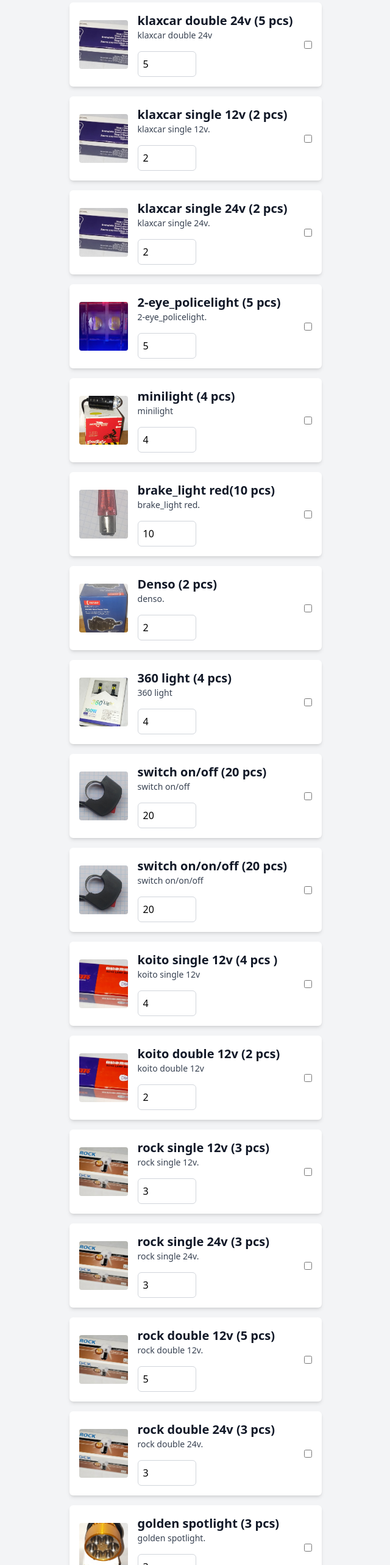
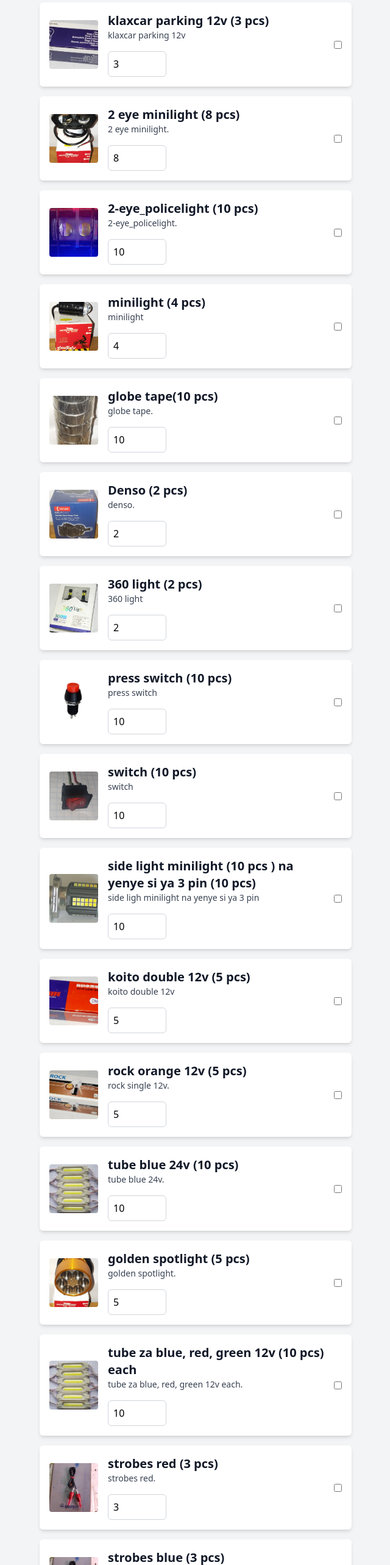
Before and after one commit to Maxmacharia/packing_checklist, a React (Create React App) app: page / in a window 1280 px wide. Shown: the part 234-2800 px from the top of the page at 61% size, without its empty margins (319-959 px from the left). Built offline with nearby package versions, Linux system fonts and the light colour scheme.

Commit message:
tenth commit

```diff
--- a/src/data.js
+++ b/src/data.js
@@ -1,12 +1,12 @@
 // Import images
 import image1 from './images/klaxcar_double.jpeg';
-//import image2 from './images/minilight_2eye.jpeg';
+import image2 from './images/minilight_2eye.jpeg';
 import image3 from './images/minilight.jpeg';
-import image4 from './images/4_eye.png';
+//import image4 from './images/4_eye.png';
 import image5 from './images/2-eye_policelight.jpeg'
 //import image6 from './images/brake_step.jpeg';
-import image7 from './images/brake_light.jpeg';
-//import image8 from './images/globe.jpeg';
+//import image7 from './images/brake_light.jpeg';
+import image8 from './images/globe.jpeg';
 //import image9 from './images/headlight_lamp.jpeg';
 //import image10 from './images/arrow.jpg';
 //import image11 from './images/h1_zinno.jpg';
@@ -14,11 +14,11 @@ import image7 from './images/brake_light.jpeg';
 //import image13 from './images/parking_bulb.jpeg';
 //import image14 from './images/h11_zinno.jpg';
 //import image15 from './images/radiator_cup.jpg';
-//import image16 from './images/press_switch.jpg';
-import image17 from './images/on_off.jpeg';
+import image16 from './images/press_switch.jpg';
+//import image17 from './images/on_off.jpeg';
 import image18 from './images/tube.jpg';
 //import image19 from './images/compat_twin_horn.jpeg';
-//import image20 from './images/mini_sidelight.png';
+import image20 from './images/mini_sidelight.png';
 import image21 from './images/360_led_light.jpeg';
 import image22 from './images/denso_horn.jpeg';
 import image23 from './images/t20_single.jpeg';
@@ -26,45 +26,40 @@ import image24 from './images/strobes.jpeg';
 //import image25 from './images/klaxcar_double.jpeg';
 import image26 from './images/normal_parking_bulb.jpeg';
 import image27 from './images/golden.jpeg';
-import image28 from './images/fuse.jpeg';
+//import image28 from './images/fuse.jpeg';
 //import image29 from './images/klaxcar_double.jpeg';
 //import image30 from './images/klaxcar_double.jpeg';
+import image31 from './images/switch.jpeg';
+import image32 from './images/kispotlight.jpeg';
 
 export const items = [
   {
     id: 1,
-    name: "klaxcar_double 12v (5 pcs)",
+    name: "klaxcar_double 12v (3 pcs)",
     image: image1,  // Use the imported image
     description: "klaxcar_double. 12v",
-    quantity: 5,  // Initial quantity
+    quantity: 3,  // Initial quantity
   },
   {
     id: 2,
-    name: "klaxcar double 24v (5 pcs)",
+    name: "klaxcar parking 12v (3 pcs)",
     image: image1,  // Use the imported image
-    description: "klaxcar double 24v",
-    quantity: 5,  // Initial quantity
+    description: "klaxcar parking 12v",
+    quantity: 3,  // Initial quantity
   },
    {
     id: 3,
-    name: "klaxcar single 12v (2 pcs)",
-    image: image1,  // Use the imported image
-    description: "klaxcar single 12v.",
-    quantity: 2,  // Initial quantity
-  },
-   {
-    id: 4,
-    name: "klaxcar single 24v (2 pcs)",
-    image: image1,  // Use the imported image
-    description: "klaxcar single 24v.",
-    quantity: 2,  // Initial quantity
+    name: "2 eye minilight (8 pcs)",
+    image: image2,  // Use the imported image
+    description: "2 eye minilight.",
+    quantity: 8,  // Initial quantity
   },
    {
     id: 5,
-    name: "2-eye_policelight (5 pcs)",
+    name: "2-eye_policelight (10 pcs)",
     image: image5,  // Use the imported image
     description: "2-eye_policelight.",
-    quantity: 5,  // Initial quantity
+    quantity: 10,  // Initial quantity
   },
    {
     id: 6,
@@ -75,9 +70,9 @@ export const items = [
   },
    {
     id: 7,
-    name: "brake_light red(10 pcs)",
-    image: image7,  // Use the imported image
-    description: "brake_light red.",
+    name: "globe tape(10 pcs)",
+    image: image8,  // Use the imported image
+    description: "globe tape.",
     quantity: 10,  // Initial quantity
   },
   {
@@ -89,130 +84,102 @@ export const items = [
   },
   {
     id: 9,
-    name: "360 light (4 pcs)",
+    name: "360 light (2 pcs)",
     image: image21,  // Use the imported image
     description: "360 light",
-    quantity: 4,  // Initial quantity
+    quantity: 2,  // Initial quantity
   },
   {
     id: 10,
-    name: "switch on/off (20 pcs)",
-    image: image17,  // Use the imported image
-    description: "switch on/off",
-    quantity: 20,  // Initial quantity
+    name: "press switch (10 pcs)",
+    image: image16,  // Use the imported image
+    description: "press switch",
+    quantity: 10,  // Initial quantity
   },
   {
     id: 11,
-    name: "switch on/on/off (20 pcs)",
-    image: image17,  // Use the imported image
-    description: "switch on/on/off",
-    quantity: 20,  // Initial quantity
+    name: "switch (10 pcs)",
+    image: image31,  // Use the imported image
+    description: "switch",
+    quantity: 10,  // Initial quantity
   },
   {
     id: 12,
-    name: "koito single 12v (4 pcs )",
-    image: image23,  // Use the imported image
-    description: "koito single 12v",
-    quantity: 4,  // Initial quantity
+    name: "side light minilight (10 pcs ) na yenye si ya 3 pin (10 pcs)",
+    image: image20,  // Use the imported image
+    description: "side ligh minilight na yenye si ya 3 pin",
+    quantity: 10,  // Initial quantity
   },
   {
     id: 13,
-    name: "koito double 12v (2 pcs)",
+    name: "koito double 12v (5 pcs)",
     image: image23,  // Use the imported image
     description: "koito double 12v",
-    quantity: 2,  // Initial quantity
+    quantity: 5,  // Initial quantity
   },
   {
     id: 14,
-    name: "rock single 12v (3 pcs)",
+    name: "rock orange 12v (5 pcs)",
     image: image26,  // Use the imported image
     description: "rock single 12v.",
-    quantity: 3,  // Initial quantity
+    quantity: 5,  // Initial quantity
   },
   {
     id: 15,
-    name: "rock single 24v (3 pcs)",
-    image: image26,  // Use the imported image
-    description: "rock single 24v.",
-    quantity: 3,  // Initial quantity
+    name: "tube blue 24v (10 pcs)",
+    image: image18,  // Use the imported image
+    description: "tube blue 24v.",
+    quantity: 10,  // Initial quantity
   },
   {
-    id: 16,
-    name: "rock double 12v (5 pcs)",
-    image: image26,  // Use the imported image
-    description: "rock double 12v.",
+    id: 18,
+    name: "golden spotlight (5 pcs)",
+    image: image27,  // Use the imported image
+    description: "golden spotlight.",
     quantity: 5,  // Initial quantity
   },
   {
-    id: 17,
-    name: "rock double 24v (3 pcs)",
-    image: image26,  // Use the imported image
-    description: "rock double 24v.",
-    quantity: 3,  // Initial quantity
-  },
-  {
-    id: 18,
-    name: "golden spotlight (3 pcs)",
-    image: image27,  // Use the imported image
-    description: "golden spotlight.",
-    quantity: 3,  // Initial quantity
-  },
-  {
     id: 19,
-    name: "tube za blue (10 pcs)",
+    name: "tube za blue, red, green 12v (10 pcs) each",
     image: image18,  // Use the imported image
-    description: "tube za blue.",
+    description: "tube za blue, red, green 12v each.",
     quantity: 10,  // Initial quantity
   },
   {
     id: 20,
-    name: "strobes red (5 pcs)",
+    name: "strobes red (3 pcs)",
     image: image24,  // Use the imported image
     description: "strobes red.",
-    quantity: 5,  // Initial quantity
+    quantity: 3,  // Initial quantity
   },
   {
     id: 21,
-    name: "strobes blue (5 pcs)",
+    name: "strobes blue (3 pcs)",
     image: image24,  // Use the imported image
     description: "strobes blue.",
-    quantity: 5,  // Initial quantity
+    quantity: 3,  // Initial quantity
   },
   {
     id: 22,
-    name: "strobes green (2 pcs)",
+    name: "strobes green (4 pcs)",
     image: image24,  // Use the imported image
     description: "strobes green.",
-    quantity: 2,  // Initial quantity
+    quantity: 4,  // Initial quantity
   },
   {
-    id: 23,
-    name: "4 eye light ( 6 pcs)",
-    image: image4,  // Use the imported image
-    description: "4 eye light.",
-    quantity: 6,  // Initial quantity
-  },
-  {
-    id: 24,
-    name: "fuse 10A (30 pcs)",
-    image: image28,
-    description: "fuse 10A",
-    quantity: 30,
-  },
-  {
-    id: 25,
-    name: "fuse 30A (20 pcs)",
-    image: image28,  // Use the imported image
-    description: "fuse 30A.",
-    quantity: 20,  // Initial quantity
+    id: 22,
+    name: "headlight (4 pcs)",
+    image: image32,  // Use the imported image
+    description: "headlight.",
+    quantity: 4,  // Initial quantity
   },
   // Add more items as needed
 ];
 export const otherItems = [
   {
     id: 26,
-    name: "bulb za orange 12v na 24v 1 pcs each (cupless na yeye si cupless)",
-    description: "bulb za orange",
+    name: "roof bulb",
+    description: "roof bulb",
   },
   {
     id: 27,
@@ -222,7 +189,7 @@ export const otherItems = [
   {
     id: 27,
     name: "Payment details",
-    description: "Paid 16,740 on 23/08/2024.",
+    description: "Paid 17,360 on 28/08/2024.",
   },
   // Add more items without images as needed
 ];
```
Also changed, not shown: src/images/kispotlight.jpeg (added).
